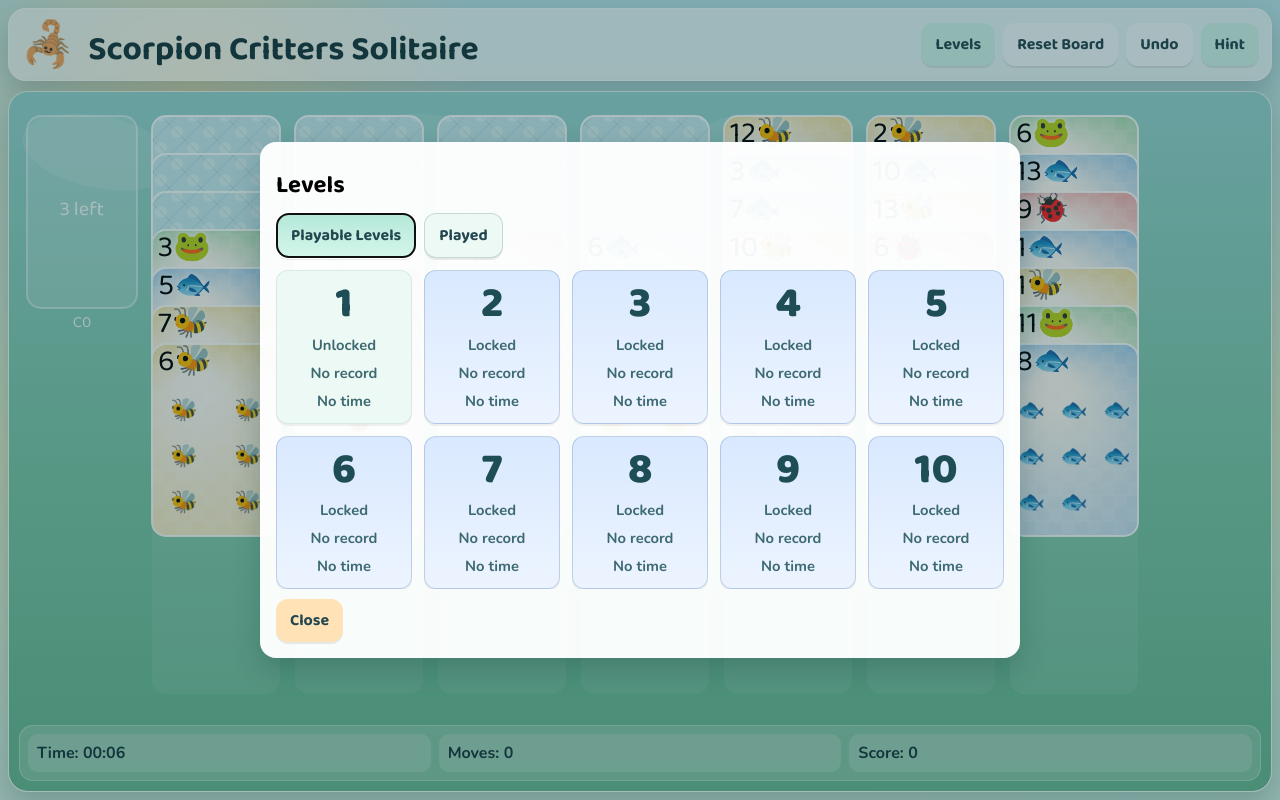
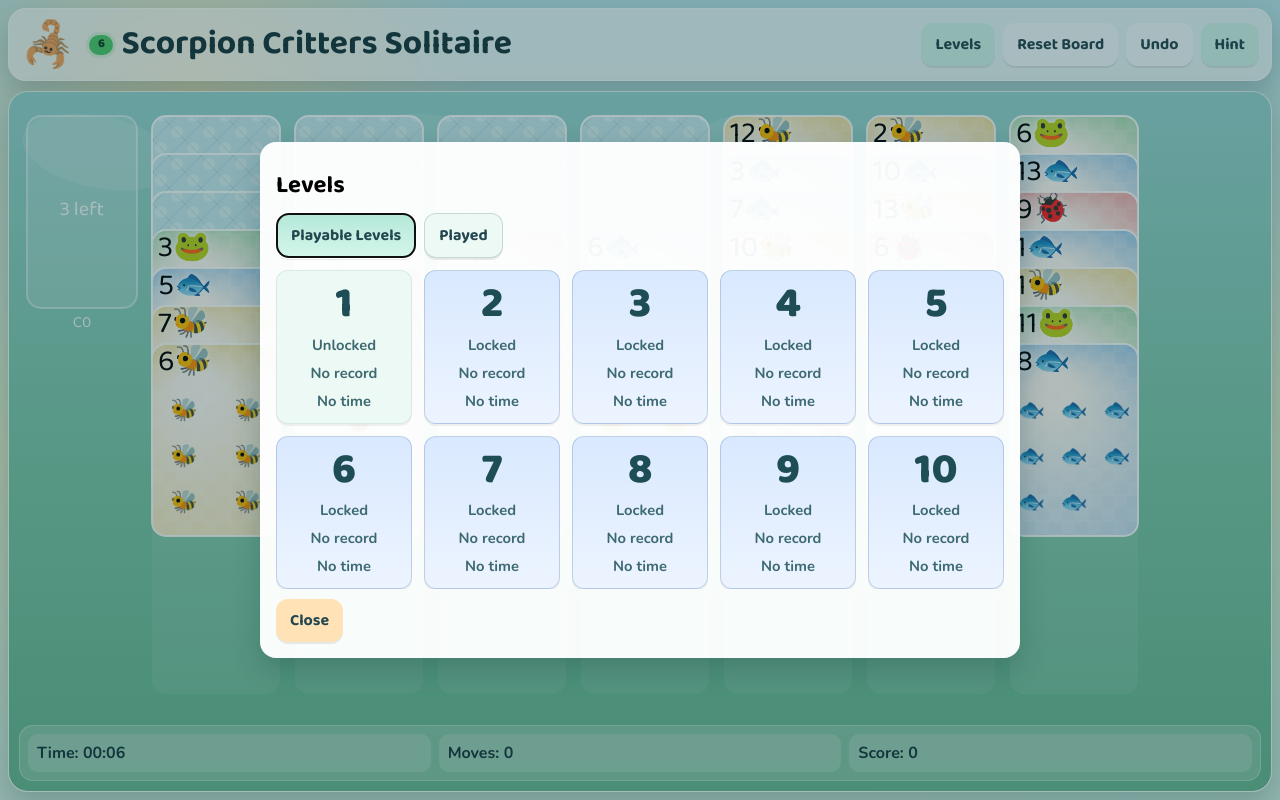
Before and after one commit to mhmdjawad/ScorpionCrittersSolitaire, a PHP site: page / in a window 1280 px wide. Run offline with PHP 8.4, Linux system fonts and the light colour scheme.

Commit message:
indicator

```diff
--- a/index.css
+++ b/index.css
@@ -57,12 +57,48 @@ body {
   line-height: 1;
 }
 
+.brand-title {
+  display: flex;
+  align-items: center;
+  gap: 8px;
+  flex-wrap: wrap;
+}
+
 .logo-trigger {
   border: 0;
   background: transparent;
   font-size: 1.3em;
   cursor: pointer;
   padding: 0 6px 0 0;
+}
+
+.scorpion-helper-indicator {
+  min-width: 24px;
+  height: 20px;
+  padding: 0 6px;
+  border-radius: 999px;
+  background: #4cc96b;
+  box-shadow: 0 0 0 3px rgba(76, 201, 107, 0.16);
+  flex: 0 0 auto;
+  display: inline-flex;
+  align-items: center;
+  justify-content: center;
+  font-family: "Baloo 2", sans-serif;
+  font-size: 0.78rem;
+  font-weight: 800;
+  color: #0f3d1f;
+  line-height: 1;
+}
+
+.scorpion-helper-indicator.is-unstable {
+  background: #e35a5a;
+  box-shadow: 0 0 0 3px rgba(227, 90, 90, 0.16);
+  color: #ffffff;
+}
+
+.scorpion-helper-indicator.is-stable {
+  background: #4cc96b;
+  box-shadow: 0 0 0 3px rgba(76, 201, 107, 0.16);
 }
 
 .menu-buttons {
--- a/index.html
+++ b/index.html
@@ -3,7 +3,7 @@
   <head>
     <meta charset="UTF-8" />
     <meta name="viewport" content="width=device-width, initial-scale=1.0, viewport-fit=cover" />
-    <meta name="app-build-version" content="20260517.1" />
+    <meta name="app-build-version" content="20260517.2" />
     <title>Scorpion Critters Solitaire</title>
     <link rel="preconnect" href="https://fonts.googleapis.com" />
     <link rel="preconnect" href="https://fonts.gstatic.com" crossorigin />
@@ -11,12 +11,16 @@
       href="https://fonts.googleapis.com/css2?family=Baloo+2:wght@400;600;700;800&family=Nunito:wght@500;700&display=swap"
       rel="stylesheet"
     />
-    <link rel="stylesheet" href="index.css?v=20260517.1" />
+    <link rel="stylesheet" href="index.css?v=20260517.2" />
   </head>
   <body>
     <div class="app-shell">
       <header class="top-menu">
-        <h1><button id="logoTrigger" class="logo-trigger" aria-label="Secret Zen Mode">🦂</button> Scorpion Critters Solitaire</h1>
+        <h1 class="brand-title">
+          <button id="logoTrigger" class="logo-trigger" aria-label="Secret Zen Mode">🦂</button>
+          <span id="scorpionHelperIndicator" class="scorpion-helper-indicator" aria-hidden="true" title="Helper status"></span>
+          <span>Scorpion Critters Solitaire</span>
+        </h1>
         <div class="menu-buttons">
           <button id="levelsBtn" class="btn mint">Levels</button>
           <button id="resetBtn" class="btn">Reset Board</button>
@@ -114,8 +118,9 @@
       <h2>You Won 🎉</h2>
       <p id="winSummary">Great play.</p>
       <form method="dialog" class="dialog-actions">
-        <button id="playNewDeckBtn" class="btn mint" value="play">Play New Deck</button>
-        <button class="btn" value="close">Close</button>
+        <button id="playNewDeckBtn" class="btn mint" value="play">Start Next Level</button>
+        <button id="replayLevelBtn" class="btn" value="replay">Replay This Level</button>
+        <button id="winMenuBtn" class="btn warm" value="menu">Menu</button>
       </form>
     </dialog>
 
@@ -142,6 +147,6 @@
       <ol id="highScoreList" class="high-score-list"></ol>
     </dialog>
 
-    <script src="index.js?v=20260517.1"></script>
+    <script src="index.js?v=20260517.2"></script>
   </body>
 </html>
```
Also changed, not shown: blacklisted.js (deleted, +0 -1 lines), index.js (+83 -7 lines), 1 other file.
